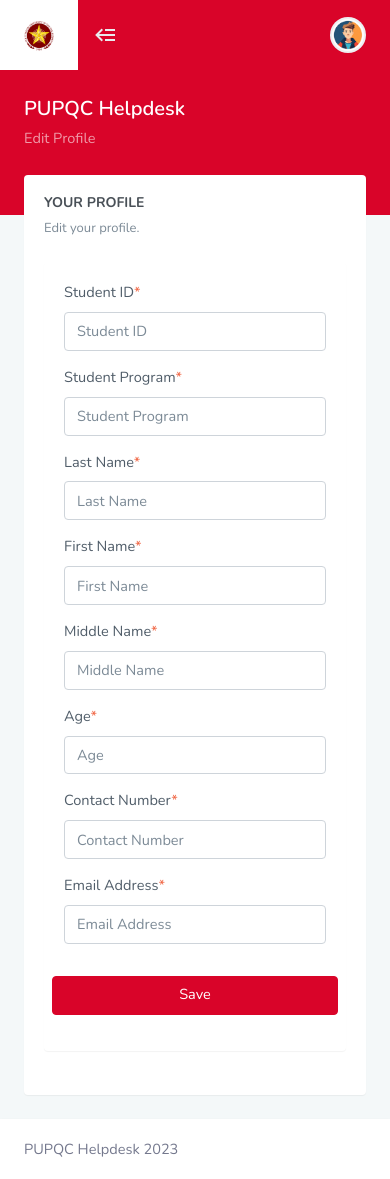
After one commit to PapiChans/PUPQC-Helpdesk, a Django app: page /editprofile in a window 390 px wide. The commit adds this page. Run offline with Django 4.2, Linux system fonts and the light colour scheme; some libraries are stand-ins or nearby versions.

Commit message:
Version 0.2.10.1

```diff
--- /dev/null
+++ b/puphelpdesk/helpdesk/pupweb/templates/student/editprofile.html
@@ -0,0 +1,74 @@
+{% extends "student\partials\main.html" %}
+{% load static %}
+
+{% block maincontent %}
+
+<h4 class="header-title">Your Profile</h4>
+<p class="card-title-desc">Edit your profile.</p>
+<div class="card">
+    <div class="card-body">
+        <form class="needs-validation" novalidate>
+            <div class="row">
+                <div class="col-md-6 mb-3">
+                    <label for="validationCustom01">Student ID<span class="text-danger">*</span></label>
+                    <input type="text" class="form-control" id="validationCustom01" placeholder="Student ID" required/>
+                    <div class="valid-feedback">
+                    </div>
+                </div>
+                <div class="col-md-6 mb-3">
+                    <label for="validationCustom01">Student Program<span class="text-danger">*</span></label></label>
+                    <input type="text" class="form-control" id="validationCustom01" placeholder="Student Program" required/>
+                    <div class="valid-feedback">
+                    </div>
+                </div>
+            </div>
+            <div class="row">
+                <div class="col-md-4 mb-3">
+                    <label for="validationCustom01">Last Name<span class="text-danger">*</span></label></label>
+                    <input type="text" class="form-control" id="validationCustom01" placeholder="Last Name" required/>
+                    <div class="valid-feedback">
+                    </div>
+                </div>
+                <div class="col-md-4 mb-3">
+                    <label for="validationCustom01">First Name<span class="text-danger">*</span></label></label>
+                    <input type="text" class="form-control" id="validationCustom01" placeholder="First Name" required/>
+                    <div class="valid-feedback">
+                    </div>
+                </div>
+                <div class="col-md-4 mb-3">
+                    <label for="validationCustom01">Middle Name<span class="text-danger">*</span></label></label>
+                    <input type="text" class="form-control" id="validationCustom01" placeholder="Middle Name" required/>
+                    <div class="valid-feedback">
+                    </div>
+                </div>
+            </div>
+            <div class="row">
+                <div class="col-md-4 mb-3">
+                    <label for="validationCustom01">Age<span class="text-danger">*</span></label></label>
+                    <input type="text" class="form-control" id="validationCustom01" placeholder="Age" required/>
+                    <div class="valid-feedback">
+                    </div>
+                </div>
+                <div class="col-md-4 mb-3">
+                    <label for="validationCustom01">Contact Number<span class="text-danger">*</span></label></label>
+                    <input type="text" class="form-control" id="validationCustom01" placeholder="Contact Number" required/>
+                    <div class="valid-feedback">
+                    </div>
+                </div>
+                <div class="col-md-4 mb-3">
+                    <label for="validationCustom01">Email Address<span class="text-danger">*</span></label></label>
+                    <input type="text" class="form-control" id="validationCustom01" placeholder="Email Address" required/>
+                    <div class="valid-feedback">
+                    </div>
+                </div>
+            </div>
+            <div class="row">
+                <div class="col-md-12 mb-3"></div>
+                    <button class="col-md-12 mb-3 btn btn-primary" type="submit">Save</button>
+                </div>
+            </div>
+        </form>
+    </div>
+</div>
+
+{% endblock %}
--- a/puphelpdesk/helpdesk/pupweb/templates/student/partials/navbar.html
+++ b/puphelpdesk/helpdesk/pupweb/templates/student/partials/navbar.html
@@ -46,7 +46,7 @@
                        </button>
                        <div class="dropdown-menu dropdown-menu-right">
                            <!-- item-->
-                           <a class="dropdown-item" href="#"><i class="mdi mdi-face font-size-16 align-middle mr-1"></i> Profile</a>
+                           <a class="dropdown-item" href="{% url 'profile' %}"><i class="mdi mdi-face font-size-16 align-middle mr-1"></i> Profile</a>
                            <div class="dropdown-divider"></div>
                            <a class="dropdown-item" href="#"><i class="mdi mdi-logout font-size-16 align-middle mr-1"></i> Logout</a>
                        </div>
--- a/puphelpdesk/helpdesk/pupweb/urls.py
+++ b/puphelpdesk/helpdesk/pupweb/urls.py
@@ -18,6 +18,8 @@
     path('dashboard', views.dashboard, name='dashboard'),
     path('dashboard2', views.dashboard2, name='dashboard2'),
     path('tickets', views.tickets, name='tickets'),
+    path('profile', views.profile, name='profile'),
+    path('editprofile', views.editprofile, name='editprofile'),
 
     # General Information and Services
     path('geninfo/facilities', views.geninfofacilities, name='geninfo/facilities'),
--- a/puphelpdesk/helpdesk/pupweb/views.py
+++ b/puphelpdesk/helpdesk/pupweb/views.py
@@ -29,6 +29,14 @@
 def tickets(request):
     pagename_value = "Your Tickets"
     return render(request, 'student/tickets.html',{'pagename': pagename_value})
+
+def profile(request):
+    pagename_value = "Profile"
+    return render(request, 'student/profile.html',{'pagename': pagename_value})
+
+def editprofile(request):
+    pagename_value = "Edit Profile"
+    return render(request, 'student/editprofile.html',{'pagename': pagename_value})
 
     # General Information and Services
 def geninfofacilities(request):
```
Also changed, not shown: puphelpdesk/helpdesk/pupweb/templates/student/profile.html (added, +49 -0 lines), README.md, 1 other file.
